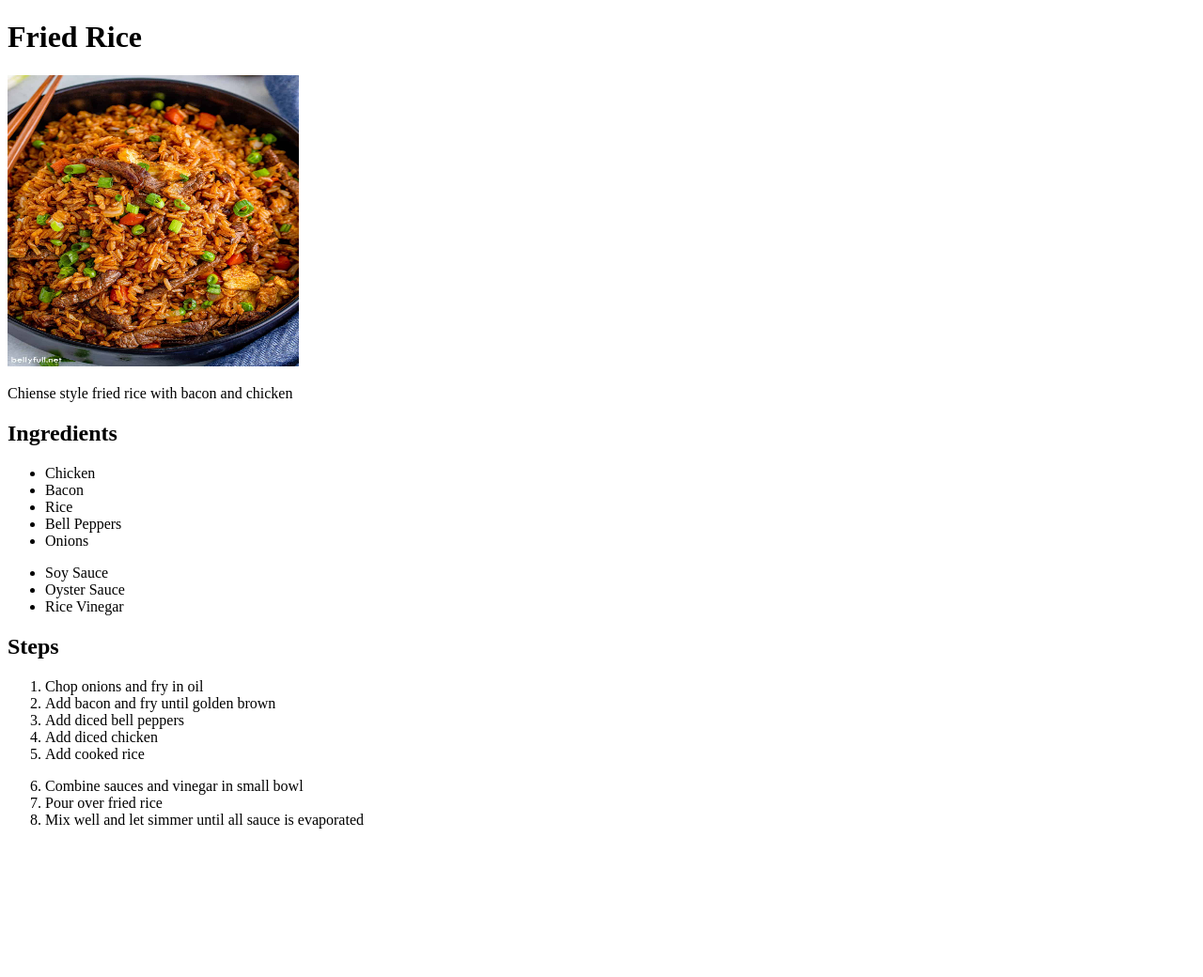
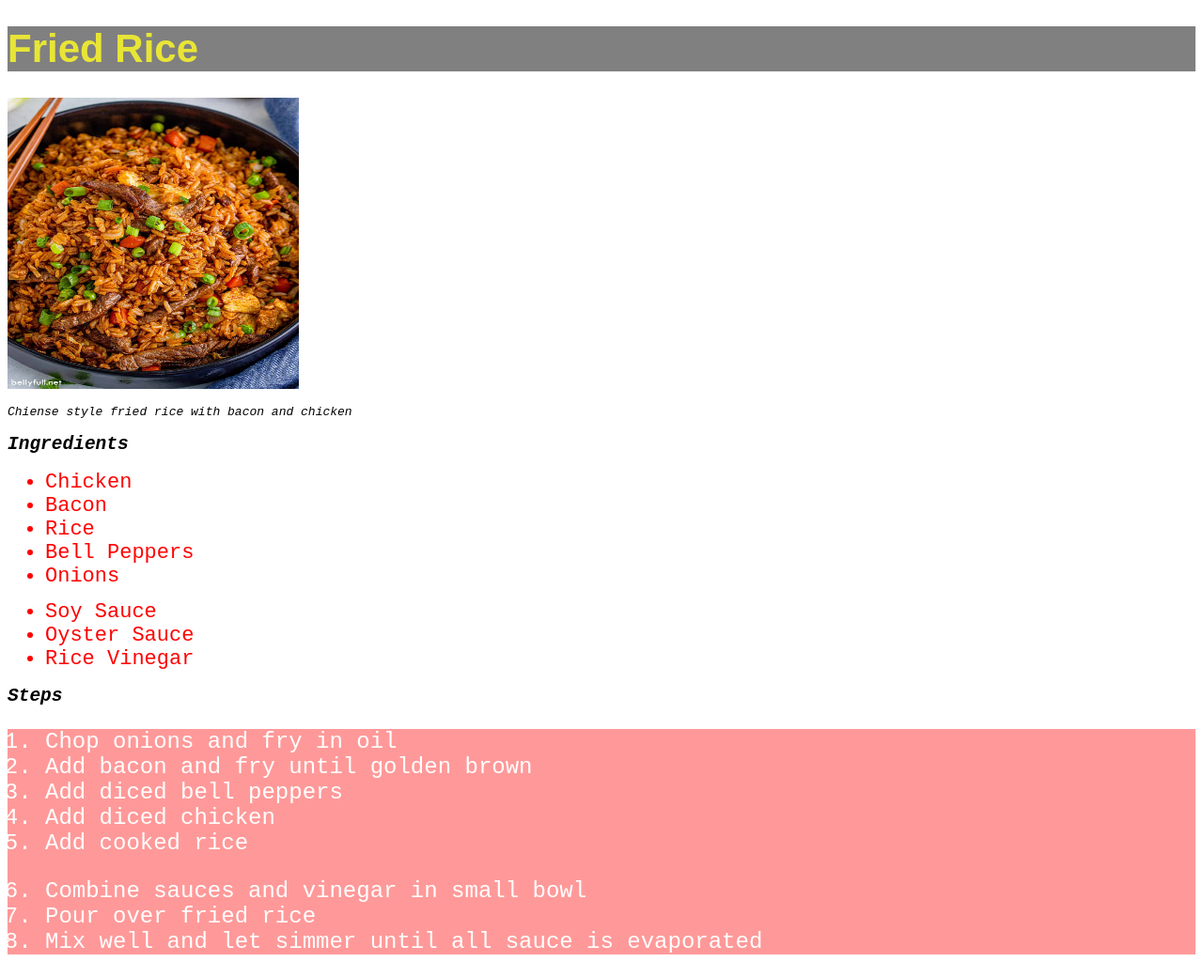
Before and after one commit to corwsan/odin-recipes, a plain HTML site: page recipes/friedrice.html in a window 1280 px wide. Shown: the whole page at 94% size. Before the commit the page ends 898 px from the top, so only its background shows below. Drawn offline with Linux system fonts and the light colour scheme.

Commit message:
Add a style sheet and styles for all pages

```diff
--- a/recipes/friedrice.html
+++ b/recipes/friedrice.html
@@ -3,6 +3,7 @@
 <head>
     <meta charset="UTF-8">
     <meta name="viewport" content="width=device-width, initial-scale=1.0">
+    <link rel="stylesheet" href="../style.css">
     <title>Fried Rice</title>
 </head>
 <body>
--- /dev/null
+++ b/style.css
@@ -0,0 +1,30 @@
+body > h1 {
+    background-color: grey;
+    font-size: 42px;
+    font-weight: bold;
+    color: hwb(59 21% 9%);
+    font-family: Arial, Helvetica, sans-serif
+}
+
+ul li {
+    color: red;
+    font-size: 22px;
+}
+
+p {
+    font-style: italic;
+}
+
+h2 {
+    font-style: italic;
+}
+
+ol {
+    color: white;
+    background-color: hsl(0, 100%, 80%);
+    font-size: 24px;
+}
+
+html {
+    font-family: monospace;
+}
```
Also changed, not shown: index.html (+1 -0 lines), recipes/chickenkorma.html (+2 -1 lines), recipes/smoothie.html (+1 -0 lines).
